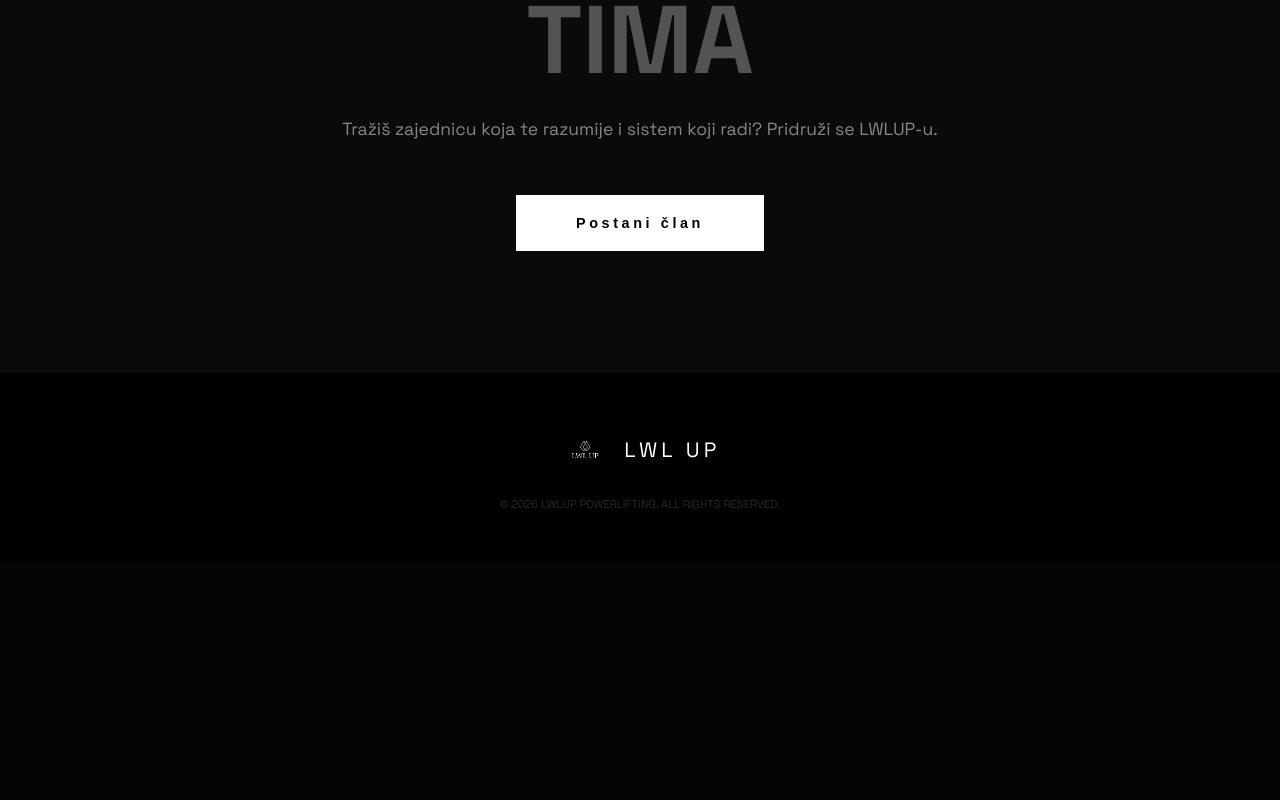
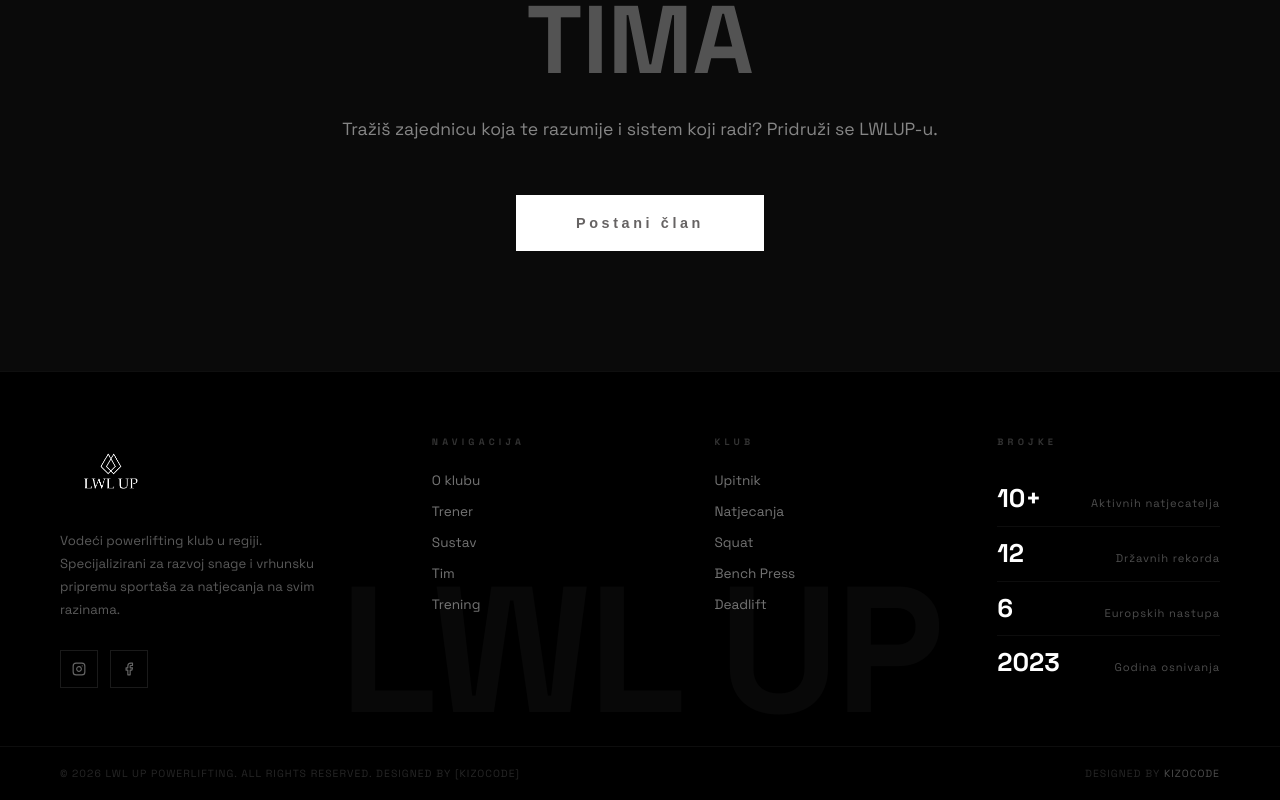
Before and after one commit to KristianLovey/lwlup-coaching, a Next.js app: page /team in a window 1280 px wide. Shown: the part 5980-6780 px from the top of the page. Before the commit the page ends 6543 px from the top, so only its background shows below. Built offline with nearby package versions, Linux system fonts and the light colour scheme.

Commit message:
Update page.tsx

```diff
--- a/src/app/team/page.tsx
+++ b/src/app/team/page.tsx
@@ -2,6 +2,7 @@
 import { useState, useEffect, useRef } from 'react'
 import Link from 'next/link'
 import { ArrowLeft, Trophy, TrendingUp, Award, Instagram } from 'lucide-react'
+import Footer from '@/app/components/Footer'
 
 const TEAM_MEMBERS = [
   {
@@ -333,7 +334,7 @@ export default function TeamPage() {
           </p>
           <Link href="/survey" style={{ textDecoration: 'none' }}>
             <button className="join-button" style={{
-              padding: '20px 60px', background: '#fff', color: '#000', border: 'none',
+              padding: '20px 60px', background: '#fff', color: '#666363', border: 'none',
               fontSize: '0.9rem', fontWeight: 800, letterSpacing: '0.25em', cursor: 'pointer',
               transition: '0.4s', position: 'relative', overflow: 'hidden'
             }}>
@@ -343,18 +344,7 @@ export default function TeamPage() {
         </div>
       </section>
 
-      {/* ══ FOOTER ══════════════════════════════════════════════ */}
-      <footer style={{ padding: '60px 60px 40px', background: '#000', borderTop: '1px solid rgba(255,255,255,0.05)', position: 'relative', zIndex: 1 }}>
-        <div style={{ maxWidth: '1400px', margin: '0 auto', textAlign: 'center' }}>
-          <div style={{ display: 'flex', alignItems: 'center', justifyContent: 'center', gap: '15px', marginBottom: '20px' }}>
-            <img src="/slike/logopng.png" alt="LWLUP" style={{ height: '35px' }} />
-            <span style={{ fontFamily: 'var(--fd)', fontSize: '1.3rem', letterSpacing: '0.2em' }}>LWL UP</span>
-          </div>
-          <p style={{ color: 'rgba(255,255,255,0.15)', fontSize: '0.7rem', marginTop: '30px' }}>
-            © 2026 LWLUP POWERLIFTING. ALL RIGHTS RESERVED.
-          </p>
-        </div>
-      </footer>
+      <Footer />
 
       <style>{`
         @import url('https://fonts.googleapis.com/css2?family=Space+Grotesk:wght@300;400;700&display=swap');
```
